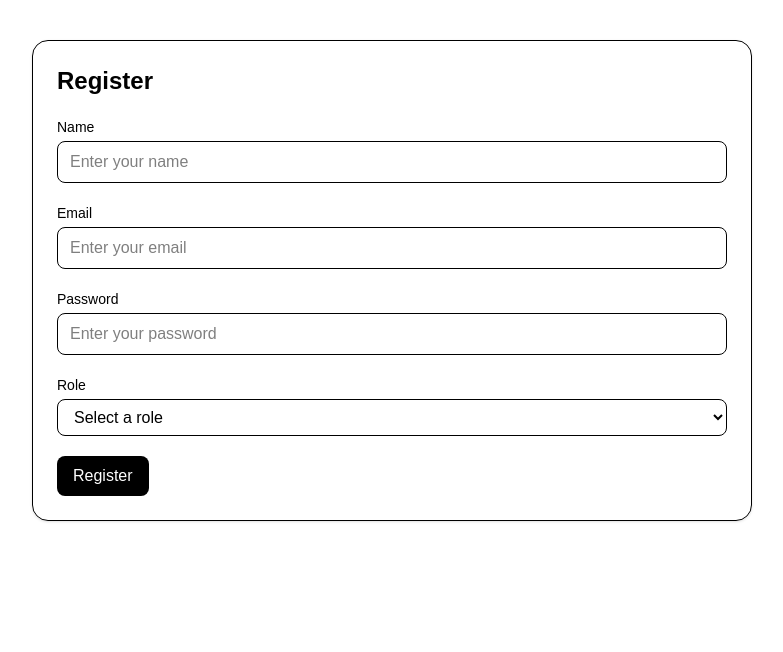
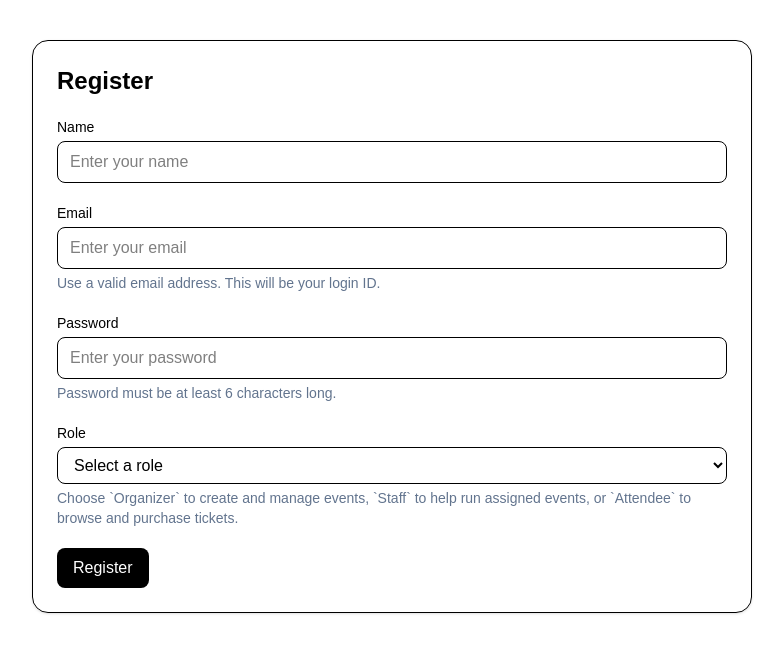
Before and after one commit to KaiwenYangUT/ECE1724_Project, a Next.js app: page /register in a window 1280 px wide. Shown: the top 652 px of the page, without its empty margins (248-1031 px from the left). Built offline with nearby package versions, Linux system fonts and the light colour scheme.

Commit message:
Add registration field helper text

```diff
--- a/components/RegisterForm.tsx
+++ b/components/RegisterForm.tsx
@@ -115,6 +115,9 @@ export default function RegisterForm() {
           placeholder="Enter your email"
           required
         />
+        <p className="mt-1 text-sm text-slate-500">
+          Use a valid email address. This will be your login ID.
+        </p>
       </div>
 
       <div>
@@ -127,6 +130,9 @@ export default function RegisterForm() {
           placeholder="Enter your password"
           required
         />
+        <p className="mt-1 text-sm text-slate-500">
+          Password must be at least 6 characters long.
+        </p>
       </div>
 
       <div>
@@ -142,6 +148,10 @@ export default function RegisterForm() {
           <option value="STAFF">Staff</option>
           <option value="ORGANIZER">Organizer</option>
         </select>
+        <p className="mt-1 text-sm text-slate-500">
+          Choose `Organizer` to create and manage events, `Staff` to help run assigned
+          events, or `Attendee` to browse and purchase tickets.
+        </p>
       </div>
 
       <button
```
